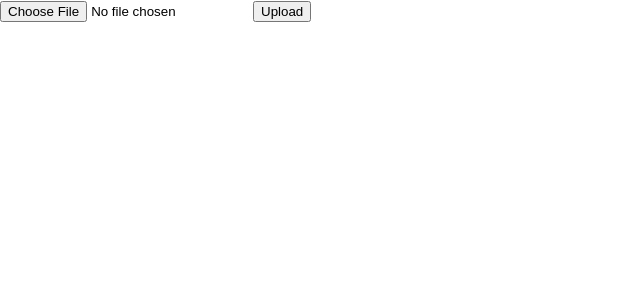
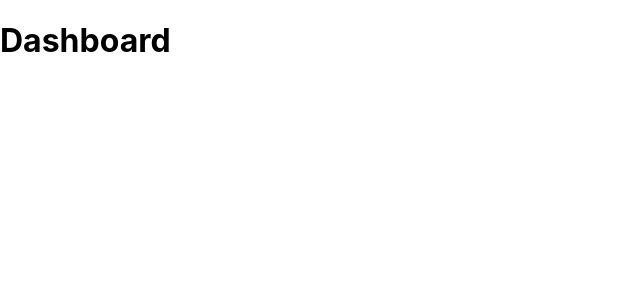
Before and after one commit to wiktormusial/fitfileclient, a React (Create React App) app: page /dashboard in a window 1280 px wide. Shown: the top 300 px of the page, without its empty margins (0-640 px from the left). Built offline with nearby package versions, Linux system fonts and the light colour scheme.

Commit message:
Add routing

```diff
--- a/package.json
+++ b/package.json
@@ -16,6 +16,7 @@
     "react": "^17.0.2",
     "react-dom": "^17.0.2",
     "react-redux": "^7.2.6",
+    "react-router-dom": "^6.2.2",
     "react-scripts": "5.0.0",
     "typescript": "~4.1.5"
   },
--- a/src/App.tsx
+++ b/src/App.tsx
@@ -1,8 +1,17 @@
 import "./App.css";
+import { BrowserRouter, Routes, Route } from "react-router-dom";
 import IndexView from "./views/IndexView";
+import DashboardView from "./views/DashboardView";
 
 function App() {
-  return <IndexView />;
+  return (
+    <BrowserRouter>
+      <Routes>
+        <Route path="/" element={<IndexView />} />
+        <Route path="/dashboard" element={<DashboardView />} />
+      </Routes>
+    </BrowserRouter>
+  );
 }
 
 export default App;
--- /dev/null
+++ b/src/views/DashboardView/index.tsx
@@ -0,0 +1,5 @@
+const DashboardView = () => {
+  return <h1>Dashboard</h1>;
+};
+
+export default DashboardView;
```
Also changed, not shown: 1 other file (tests, documents, lock files or other folders).
